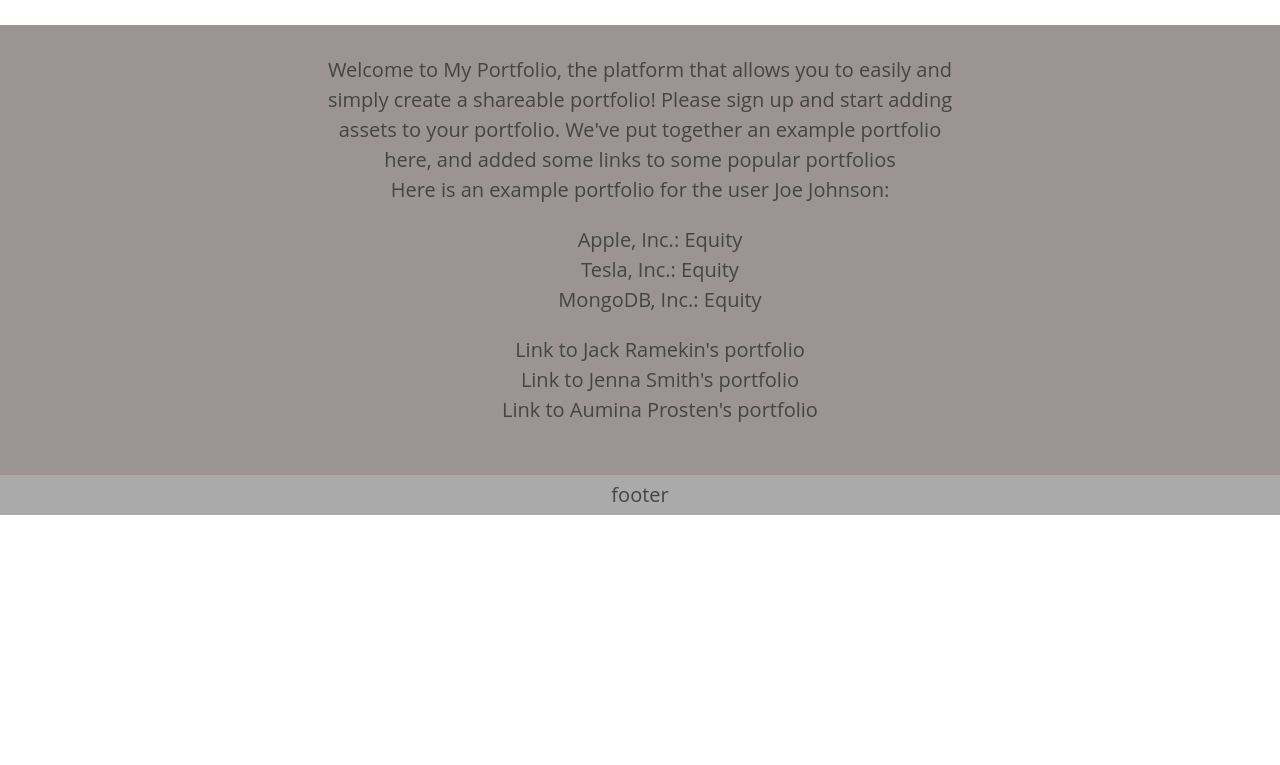
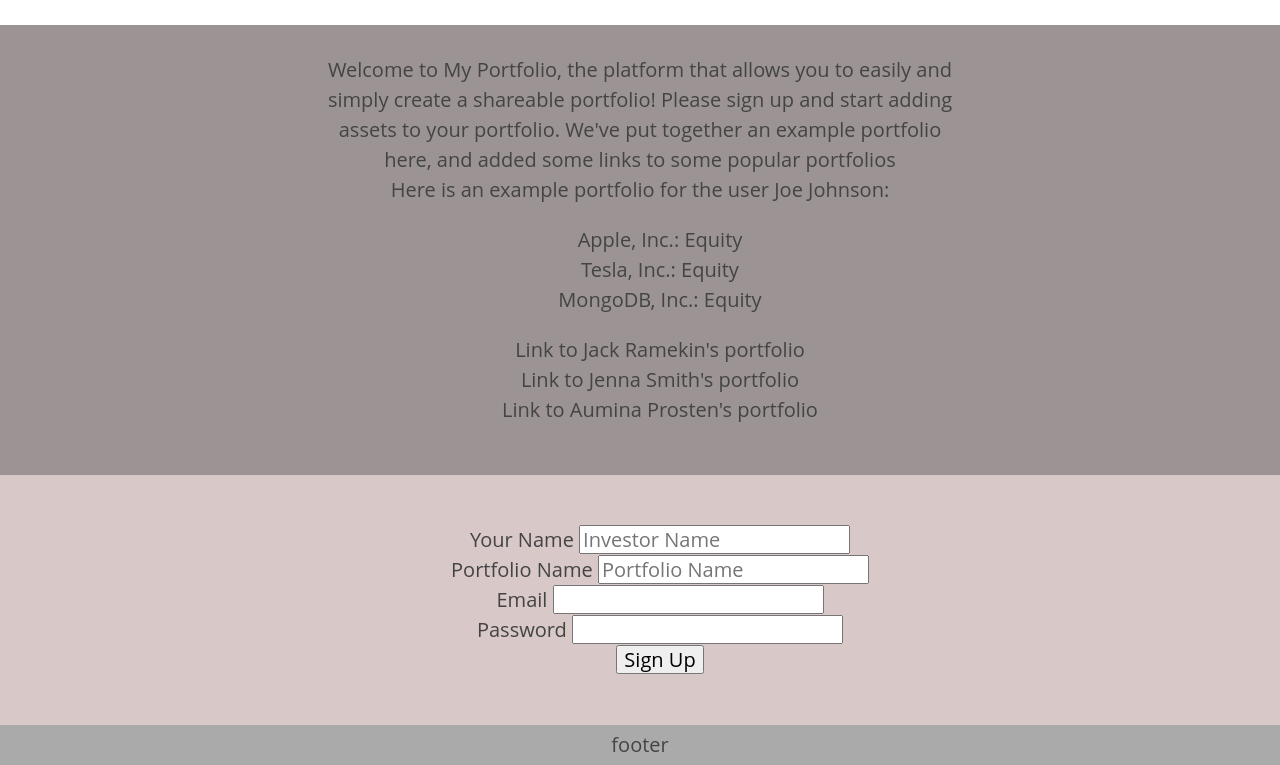
Before and after one commit to connormccormack/my-portfolio-app-wireframes, a plain HTML site: page index.html in a window 1280 px wide. Shown: the part 110-875 px from the top of the page. Before the commit the page ends 800 px from the top, so only its background shows below. Drawn offline with nearby package versions, Linux system fonts and the light colour scheme.

Commit message:
sign in form screen added

```diff
--- a/index.html
+++ b/index.html
@@ -36,6 +36,29 @@
         <li>Link to Aumina Prosten's portfolio</li>
       </ul>
     </section>
+    <section class="signup-page">
+      <form class='signup-form'>
+        <ul>
+          <li>
+            <label for="investor-name">Your Name</label>
+            <input placeholder='Investor Name' type="text" name='investor-name' id='investor-name' />
+          </li>
+          <li>
+            <label for="portfolio-name">Portfolio Name</label>
+            <input type="text" name='portfolio-name' id='portfolio-name' placeholder='Portfolio Name' />
+          </li>
+          <li>
+            <label for="username">Email</label>
+            <input type="text" name='username' id='username' />
+          </li>
+          <li>
+            <label for="password">Password</label>
+            <input type="password" name='password' id='password' />
+          </li>
+          <button type='submit'>Sign Up</button>
+        </ul>
+      </form>
+    </section>
   </main>
   <footer role="content-info">footer</footer>
 </body>
```
